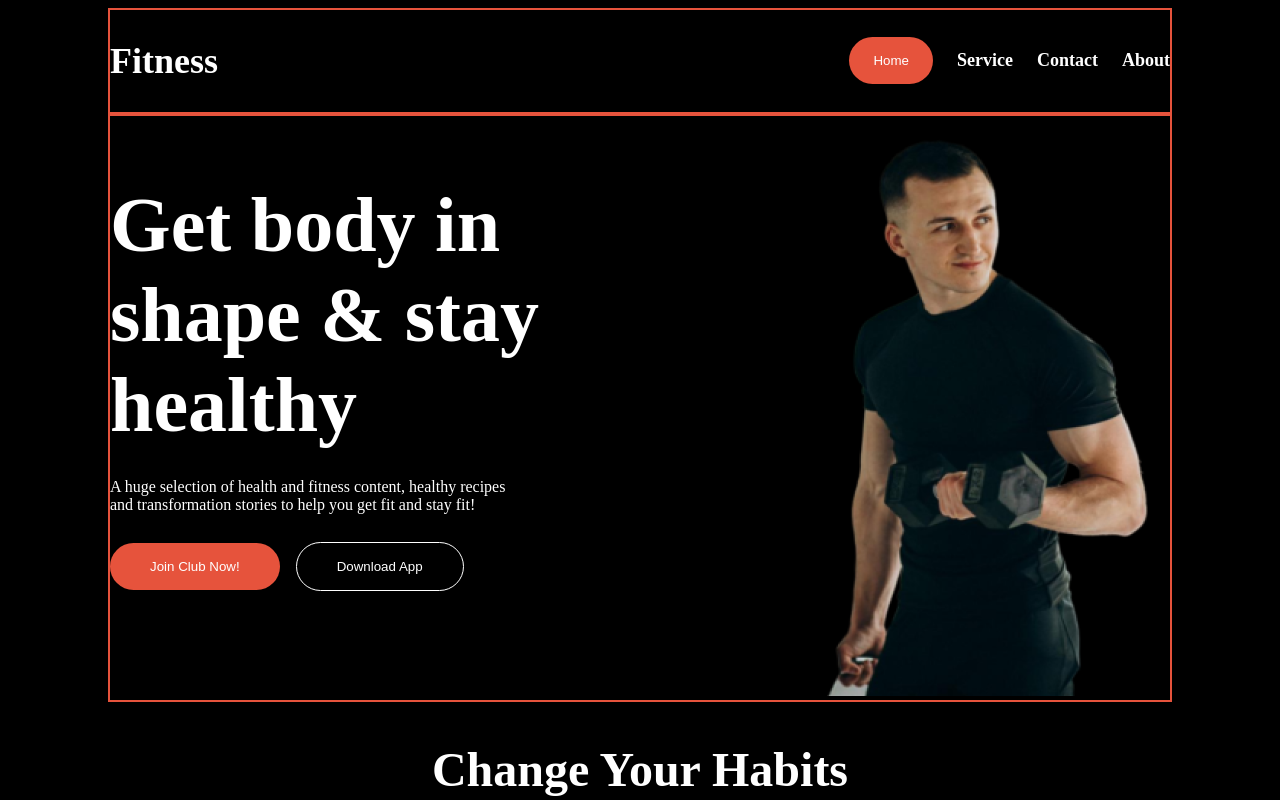
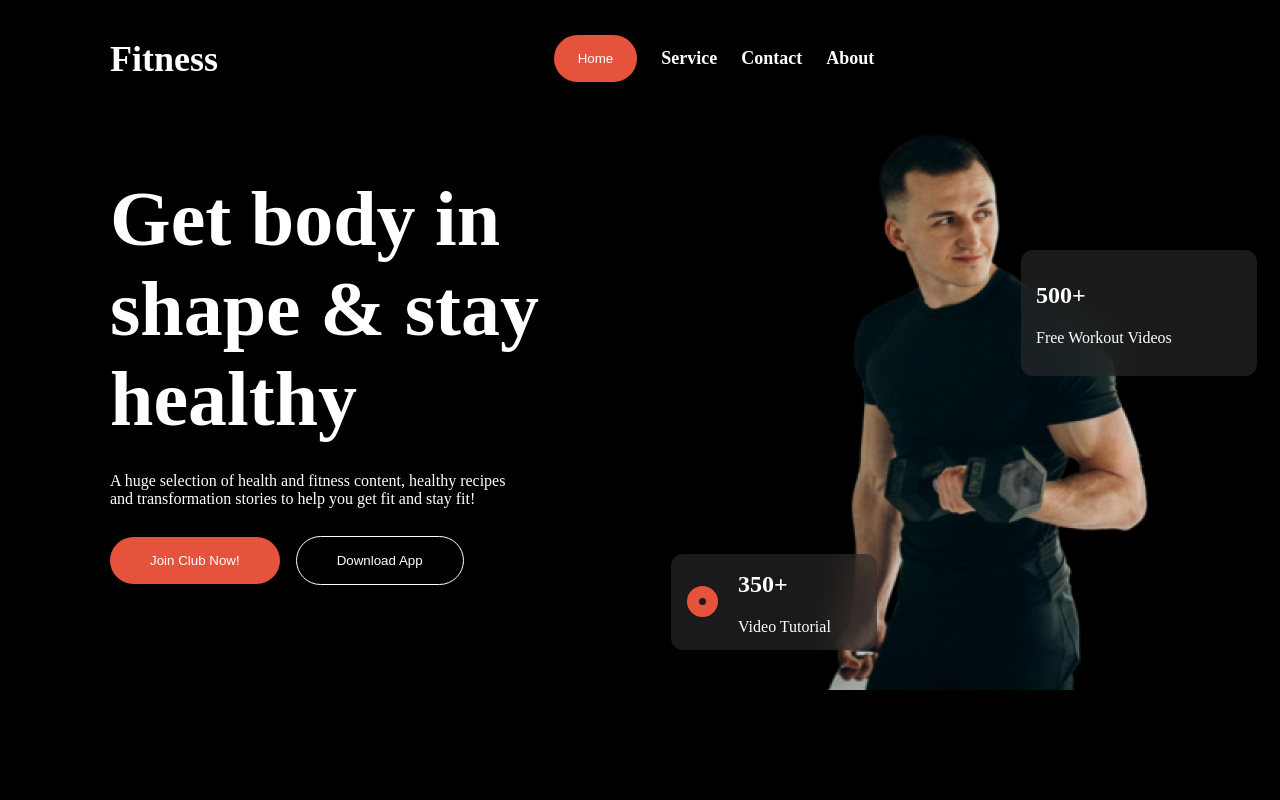
Before and after one commit to Rifatinfo/versatile-responsive-web, a plain HTML site: page index.html in a window 1280 px wide. Shown: the top 800 px of the page. Drawn offline with Linux system fonts and the light colour scheme.

Commit message:
complete

```diff
--- a/index.html
+++ b/index.html
@@ -5,6 +5,7 @@
     <meta charset="UTF-8">
     <meta name="viewport" content="width=device-width, initial-scale=1.0">
     <title>versatile-responsive-web</title>
+    <link rel="stylesheet" href="https://cdnjs.cloudflare.com/ajax/libs/font-awesome/6.6.0/css/all.min.css" integrity="sha512-Kc323vGBEqzTmouAECnVceyQqyqdsSiqLQISBL29aUW4U/M7pSPA/gEUZQqv1cwx4OnYxTxve5UMg5GT6L4JJg==" crossorigin="anonymous" referrerpolicy="no-referrer" />
     <link rel="stylesheet" href="styles/style.css">
 </head>
 
@@ -24,6 +25,9 @@
                     <li class="list-item"><a class="item text" href="">About</a></li>
                 </ul>
             </div>
+            <div>
+                <p class="hambarger"><i class="fa-solid fa-bars"></i></p>
+            </div>
         </nav>
         <section class="banner border">
             <div class="banner-content">
@@ -39,6 +43,19 @@
             </div>
             <div>
                 <img src="images/Images 2.png" alt="">
+                <div class="circal-flex">
+                    <p class="circal"></p>
+                    <div>
+                        <h2>350+</h2>
+                        <p>Video Tutorial</p>
+                    </div>
+                </div>
+                <div class="circal-flex-2">
+                    <div>
+                        <h1>500+</h1>
+                        <p>Free Workout Videos</p>
+                    </div>
+                </div>
             </div>
         </section>
     </header>
@@ -206,6 +223,8 @@
             </div>
         </section>
     </main>
+
+
     <footer>
         <div class="footer-grid">
             <div class="border logo-content">
--- a/styles/style.css
+++ b/styles/style.css
@@ -3,6 +3,9 @@
 body{
     background-color: black;
     color: white;
+}
+.hambarger{
+    display: none;
 }
 /* linear-gradient(180.00deg, rgb(17, 17, 17),rgba(119, 119, 119, 0) 100%); */
 .header-title{
@@ -40,9 +43,9 @@ body{
     border-radius: 2.875rem;
     border: none;
 }
-.border{
+/* .border{
     border : 2px solid rgb(230, 83, 60);
-}
+} */
 
 /* banner section */
 .banner{
@@ -268,6 +271,42 @@ table, th, td{
 }
 
 
+.circal{
+    border : 12px solid rgb(230, 83, 60);
+    border-radius: 50%;
+    width: 7px;
+    height: 7px;
+    margin-left: 16px;
+}
+.circal-flex{
+    display: flex;
+    gap: 20px;
+    align-items: center;
+    width: 206px;
+    height: 96px;
+    border-radius: 12px;
+    backdrop-filter: blur(20px);
+    background: rgba(48, 48, 48, 0.54);
+    position: relative;
+    top: -140px;
+    right: 150px;
+}
+.circal-flex-2{
+    display: flex;
+    align-items: center;
+    padding: 15px;
+    width: 206px;
+    height: 96px;
+    border-radius: 12px;
+    backdrop-filter: blur(20px);
+    background: rgba(48, 48, 48, 0.54);
+    position: relative;
+    top: -540px;
+    right: 150px;
+    left: 200px;
+}
+
+
 
 /* mobile responsive  */
 @media screen and (max-width: 576px) {
@@ -309,4 +348,16 @@ table, th, td{
     .bmi-calculator{
         margin-left: 15px;
     }
+    .hambarger{
+        display: block;
+        font-size: 2rem;
+    }
+    .circal-flex{
+        left: 30px;
+    }
+    .circal-flex-2{
+        left: 120px;
+
+
+    }
 }
```
